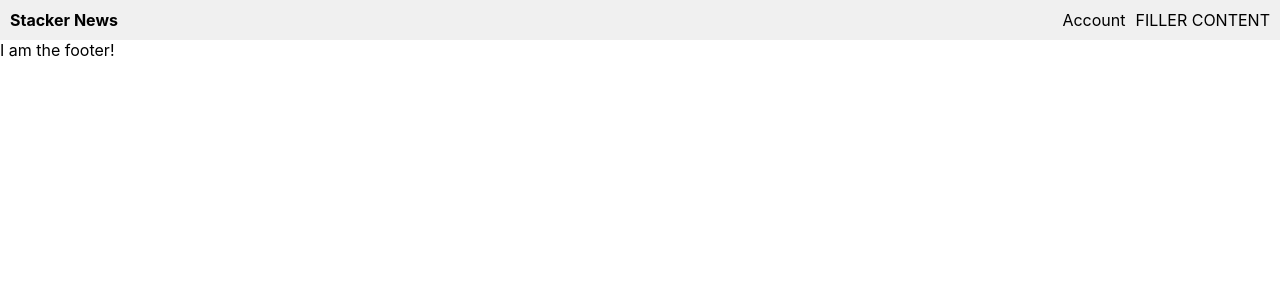
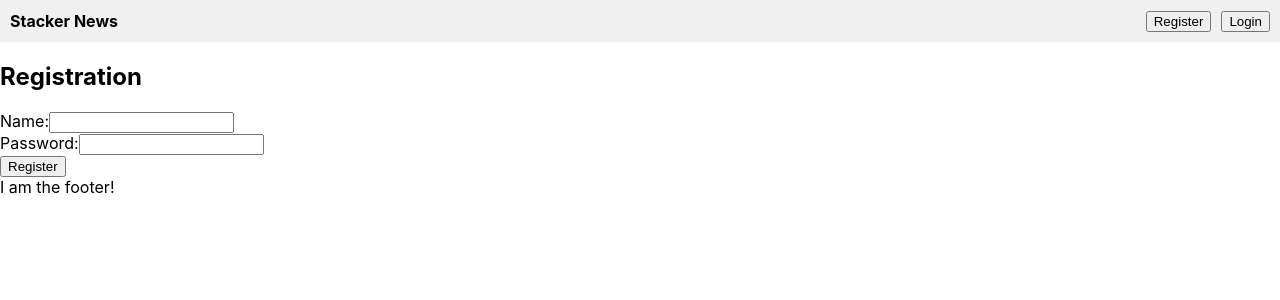
Before and after one commit to JPelter/investing, a React (Create React App) app in the folder frontend/: page /register in a window 1280 px wide. Shown: the top 300 px of the page. Built offline with nearby package versions, Linux system fonts and the light colour scheme; no server answers.

Commit message:
finish account registration/login

```diff
--- /dev/null
+++ b/frontend/src/account/login.js
@@ -0,0 +1,86 @@
+import React, { useState } from 'react';
+import apiCall from '../utils/api';
+
+function Login({setLoggedIn, setUsername}) {
+  const [name, setName] = useState('');
+  const [password, setPassword] = useState('');
+  const [loading, setLoading] = useState(false);
+  const [successMessage, setSuccessMessage] = useState('');
+  const [errorMessage, setErrorMessage] = useState('');
+
+  const handleSubmit = async (e) => {
+    e.preventDefault();
+    setLoading(true);
+    setSuccessMessage('');
+    setErrorMessage('');
+
+    try {
+      const response = await apiCall('/account/login', {
+        method: 'POST',
+        headers: {
+          'Content-Type': 'application/json',
+        },
+        body: JSON.stringify({
+          name: name,
+          password: password,
+        }),
+      });
+
+      const data = await response.json();
+
+      if (response.status === 200) {
+        setSuccessMessage(`Login successful! Your ID: ${data.id}`);
+        setName('');
+        setPassword('');
+        setLoggedIn(true);
+        setUsername(name);
+      } else {
+        setErrorMessage(data.error || 'Login failed');
+      }
+    } catch (error) {
+      setErrorMessage('An error occurred: ' + error.message);
+    } finally {
+      setLoading(false);
+    }
+  };
+
+  return (
+    <div className="login-container">
+      <h2>Login</h2>
+      {successMessage && <div className="success-message">{successMessage}</div>}
+      {errorMessage && <div className="error-message">{errorMessage}</div>}
+
+      <form onSubmit={handleSubmit}>
+        <div className="form-group">
+          <label htmlFor="name">Name:</label>
+          <input
+            type="text"
+            id="name"
+            value={name}
+            onChange={(e) => setName(e.target.value)}
+            required
+            disabled={loading}
+          />
+        </div>
+
+        <div className="form-group">
+          <label htmlFor="password">Password:</label>
+          <input
+            type="password"
+            id="password"
+            value={password}
+            onChange={(e) => setPassword(e.target.value)}
+            required
+            disabled={loading}
+          />
+        </div>
+
+        <button type="submit" disabled={loading}>
+          {loading ? 'Logging in...' : 'Login'}
+        </button>
+      </form>
+    </div>
+  );
+}
+
+export default Login;
--- /dev/null
+++ b/frontend/src/account/registration.js
@@ -0,0 +1,86 @@
+import React, { useState } from 'react';
+import apiCall from '../utils/api';
+
+function Registration({setLoggedIn, setUsername}) {
+  const [name, setName] = useState('');
+  const [password, setPassword] = useState('');
+  const [loading, setLoading] = useState(false);
+  const [successMessage, setSuccessMessage] = useState('');
+  const [errorMessage, setErrorMessage] = useState('');
+
+  const handleSubmit = async (e) => {
+    e.preventDefault();
+    setLoading(true);
+    setSuccessMessage('');
+    setErrorMessage('');
+
+    try {
+      const response = await apiCall('/account/create', {
+        method: 'POST',
+        headers: {
+          'Content-Type': 'application/json',
+        },
+        body: JSON.stringify({
+          name: name,
+          password: password,
+        }),
+      });
+
+      const data = await response.json();
+
+      if (response.status === 201) {
+        setSuccessMessage(`Registration successful! Your ID: ${data.id}`);
+        setName('');
+        setPassword('');
+        setLoggedIn(true);
+        setUsername(name);
+      } else {
+        setErrorMessage(data.error || 'Registration failed');
+      }
+    } catch (error) {
+      setErrorMessage('An error occurred: ' + error.message);
+    } finally {
+      setLoading(false);
+    }
+  };
+
+  return (
+    <div className="registration-container">
+      <h2>Registration</h2>
+      {successMessage && <div className="success-message">{successMessage}</div>}
+      {errorMessage && <div className="error-message">{errorMessage}</div>}
+
+      <form onSubmit={handleSubmit}>
+        <div className="form-group">
+          <label htmlFor="name">Name:</label>
+          <input
+            type="text"
+            id="name"
+            value={name}
+            onChange={(e) => setName(e.target.value)}
+            required
+            disabled={loading}
+          />
+        </div>
+
+        <div className="form-group">
+          <label htmlFor="password">Password:</label>
+          <input
+            type="password"
+            id="password"
+            value={password}
+            onChange={(e) => setPassword(e.target.value)}
+            required
+            disabled={loading}
+          />
+        </div>
+
+        <button type="submit" disabled={loading}>
+          {loading ? 'Registering...' : 'Register'}
+        </button>
+      </form>
+    </div>
+  );
+}
+
+export default Registration;
--- a/frontend/src/index.js
+++ b/frontend/src/index.js
@@ -1,28 +1,79 @@
-import React from 'react';
+import React, { useState, useEffect } from 'react';
 import ReactDOM from 'react-dom/client';
 import './index.css';
 import App from './App';
+import Registration from './account/registration';
+import Login from './account/login';
 import reportWebVitals from './reportWebVitals';
-import { BrowserRouter, Routes, Route } from 'react-router-dom';
+import { BrowserRouter, Routes, Route, Link } from 'react-router-dom';
+import apiCall from './utils/api';
 
 const root = ReactDOM.createRoot(document.getElementById('root'));
-root.render(
-  <React.StrictMode>
+
+function MainApp() {
+  const [logged_in, setLoggedIn] = useState(false);
+  const [username, setUsername] = useState('');
+  const [loading, setLoading] = useState(true);
+
+  useEffect(() => {
+    apiCall('/account/check-login')
+      .then((response) => {
+        if (response.status === 200) {
+          return response.json().then((data) => {
+            setLoggedIn(true);
+            if (data.name) {
+              setUsername(data.name);
+              console.log('Logged in as:', data.name);
+            }
+            setLoading(false);
+          });
+        }
+        setLoading(false);
+      })
+      .catch(() => setLoading(false));
+  }, []);
+
+  const handleLogout = async () => {
+    try {
+      await apiCall('/account/logout', { method: 'GET' });
+      setLoggedIn(false);
+      setUsername('');
+    } catch (error) {
+      console.error('Logout failed:', error);
+    }
+  };
+
+  return (
+    <React.StrictMode>
       <BrowserRouter>
         <header style={{ padding: '10px', backgroundColor: '#f0f0f0', display: 'flex', justifyContent: 'space-between', alignItems: 'center' }}>
-          <div><b>Stacker News</b></div>
-          <div style={{ display: 'flex', gap: '10px' }}>
-            <div>Account</div>
-            <div>FILLER CONTENT</div>
+          <Link to="/" style={{ textDecoration: 'none', color: 'inherit', cursor: 'pointer' }}><b>Stacker News</b></Link>
+          <div style={{ display: 'flex', gap: '10px', alignItems: 'center' }}>
+            { logged_in ? (
+              <>
+                <div>{username}</div>
+                <button onClick={handleLogout}>Logout</button>
+              </>
+            ) : (
+              <>
+                <Link to="/register" style={{ textDecoration: 'none' }}><button>Register</button></Link>
+                <Link to="/login" style={{ textDecoration: 'none' }}><button>Login</button></Link>
+              </>
+            )}
           </div>
         </header>
         <Routes>
           <Route path="/" element={<App />} />
+          <Route path="/register" element={<Registration setLoggedIn={setLoggedIn} setUsername={setUsername} />} />
+          <Route path="/login" element={<Login setLoggedIn={setLoggedIn} setUsername={setUsername} />} />
         </Routes>
         <footer>I am the footer!</footer>
       </BrowserRouter>
-  </React.StrictMode>
-);
+    </React.StrictMode>
+  );
+}
+
+root.render(<MainApp />);
 
 // If you want to start measuring performance in your app, pass a function
 // to log results (for example: reportWebVitals(console.log))
--- /dev/null
+++ b/frontend/src/utils/api.js
@@ -0,0 +1,11 @@
+const API_BASE_URL = process.env.REACT_APP_API_URL || '';
+
+const apiCall = async (endpoint, options = {}) => {
+  const url = `${API_BASE_URL}${endpoint}`;
+  return fetch(url, {
+    ...options,
+    credentials: 'include',
+  });
+};
+
+export default apiCall;
```
Also changed, not shown: 2 other files (tests, documents, lock files or other folders).
